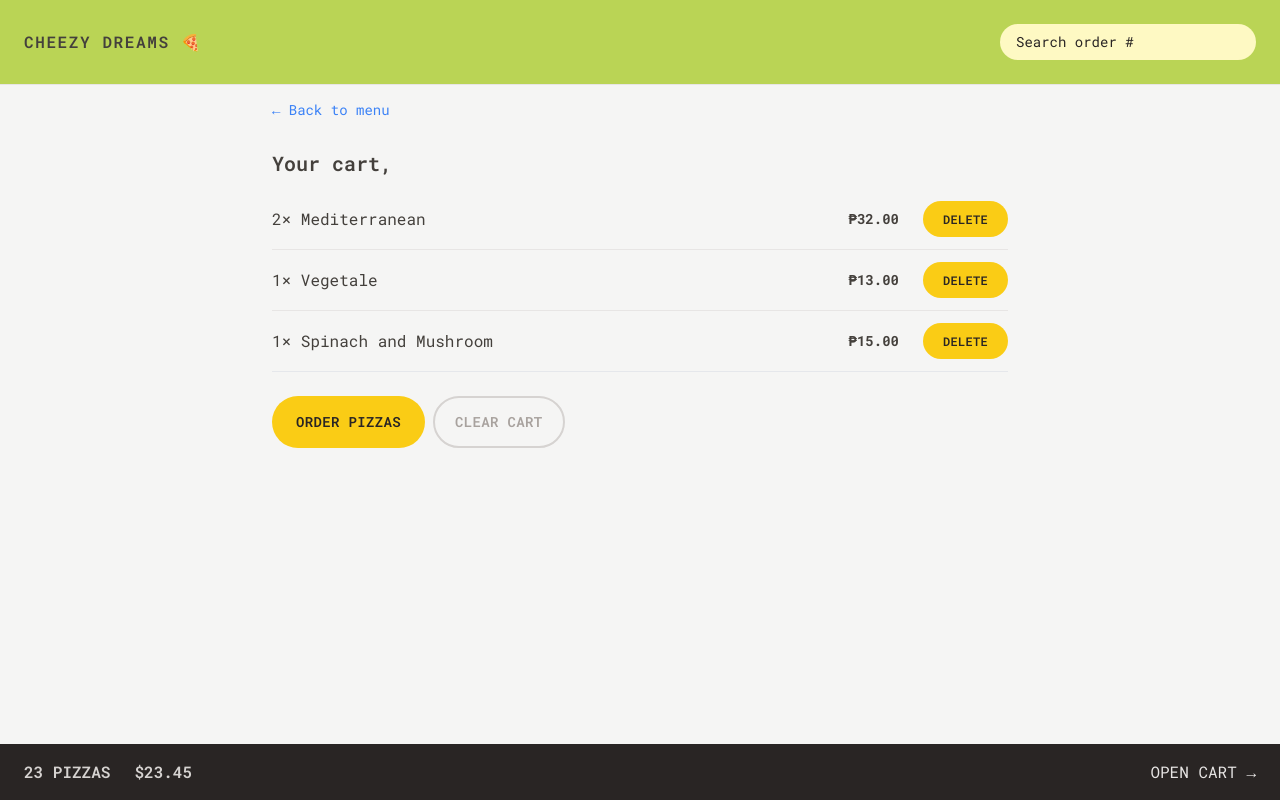
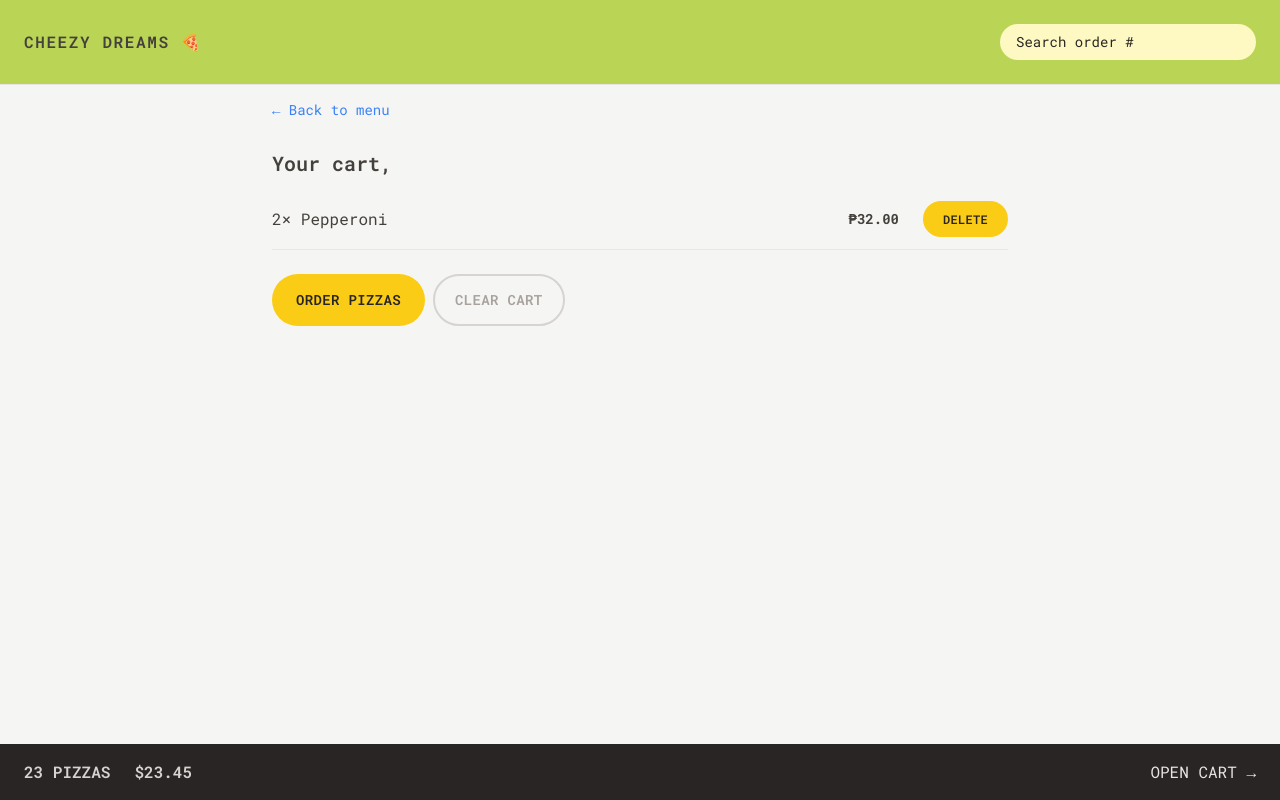
Before and after one commit to arvincarlo/CheezyDreams, a React (Vite) app: page /cart in a window 1280 px wide. Built offline with nearby package versions, Linux system fonts and the light colour scheme.

Commit message:
Modeling the "Cart" State

```diff
--- a/src/features/cart/Cart.jsx
+++ b/src/features/cart/Cart.jsx
@@ -29,8 +29,10 @@
 ];
 
 function Cart() {
-    const cart = fakeCart;
+    // const cart = fakeCart;
     const {username} = useSelector(state => state.user);
+    const {cart} = useSelector(state => state.cart);
+    console.log(cart);
 
     return (
         <div className="px-4 py-3">
--- /dev/null
+++ b/src/features/cart/cartSlice.js
@@ -0,0 +1,55 @@
+import { createSlice } from "@reduxjs/toolkit"
+
+const initialState = {
+    // cart: [],
+    cart: [
+        {
+            pizzaId: 12,
+            name: 'Pepperoni',
+            quantity: 2,
+            unitPrice: 16,
+            totalPrice: 32
+        }
+    ]
+}
+
+const cartSlice = createSlice({
+    name: "cart",
+    initialState,
+    reducers: {
+        addItem(state, action) {
+            // payload = newItem
+            state.cart.push(action.payload);
+        },
+        deleteItem(state, action) {
+            // payload = pizzaId
+            state.cart = state.cart.filter(item => item.pizzaId !== action.payload);
+        },
+        increaseItemQuantity(state, action) {
+            // payload = pizzaId
+            const item =  state.cart.find(item => item.pizzaId === action.payload);
+            item.quantity++;
+            item.totalPrice = item.quantity * item.unitPrice;
+
+        },
+        decreaseItemQuantity(state, action) {
+            // payload = pizzaId
+            const item = state.cart.find(item => item.pizzaId === action.payload);
+            item.quantity--;
+            item.totalPrice = item.quantity * item.unitPrice;
+        },
+        clearCart(state) {
+            state.cart = [];
+        }
+    }
+});
+
+export const {
+    addItem,
+    deleteItem,
+    increaseItemQuantity,
+    decreaseItemQuantity,
+    clearCart
+} = cartSlice.actions;
+
+export default cartSlice.reducer;
--- a/src/store.js
+++ b/src/store.js
@@ -1,9 +1,13 @@
 import { configureStore } from "@reduxjs/toolkit";
 import userReducer from "./features/user/userSlice";
+import carReducer from './features/cart/cartSlice';
+
+console.log(carReducer);
 
 const store = configureStore({
     reducer: {
-        user: userReducer
+        user: userReducer,
+        cart: carReducer
     }
 })
 
```
